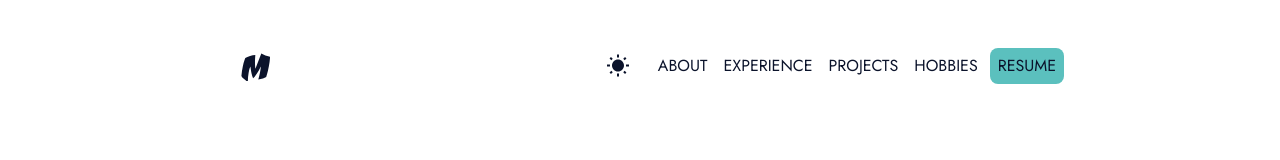
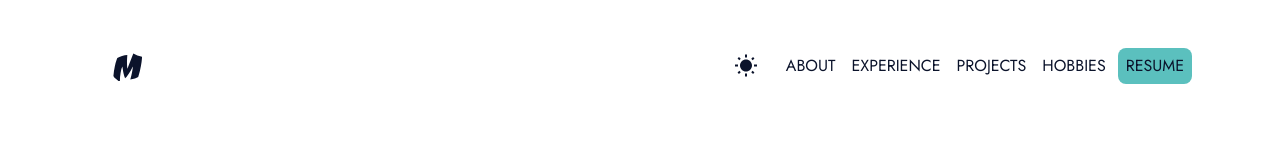
Before and after one commit to Maximilian-Oberholtzer/maximilian-portfolio, a React (Create React App) app: page / in a window 1280 px wide. Shown: the top 160 px of the page. Built offline with nearby package versions, Linux system fonts and the light colour scheme.

Commit message:
adjusted navbar width

```diff
--- a/src/components/Navbar.js
+++ b/src/components/Navbar.js
@@ -29,7 +29,8 @@ const StyledAppBarContainer = styled("div")(({ theme }) => ({
   alignSelf: "center",
   placeSelf: "center",
   justifyContent: "center",
-  width: "70vw !important",
+  maxWidth: "1200px",
+  width: "90vw !important",
   [theme.breakpoints.down("sm")]: {
     width: "100vw !important",
   },
```
